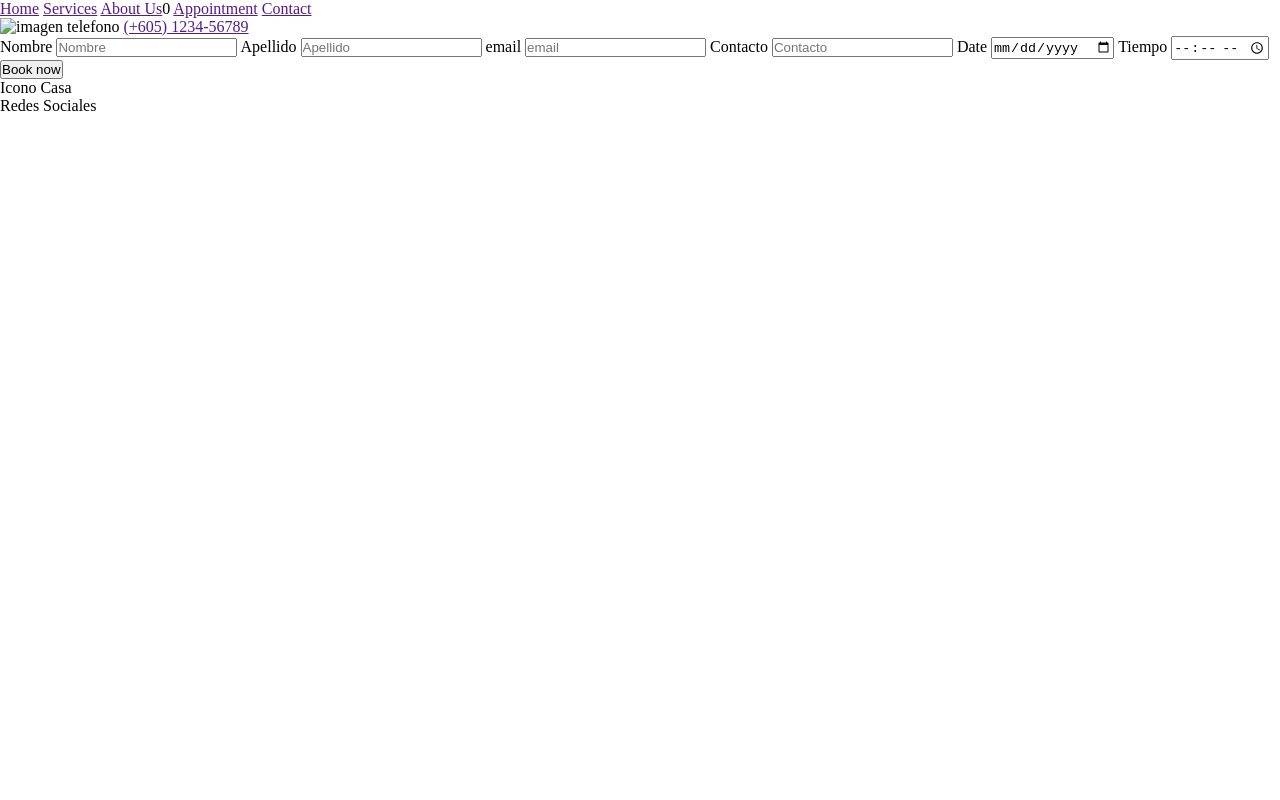
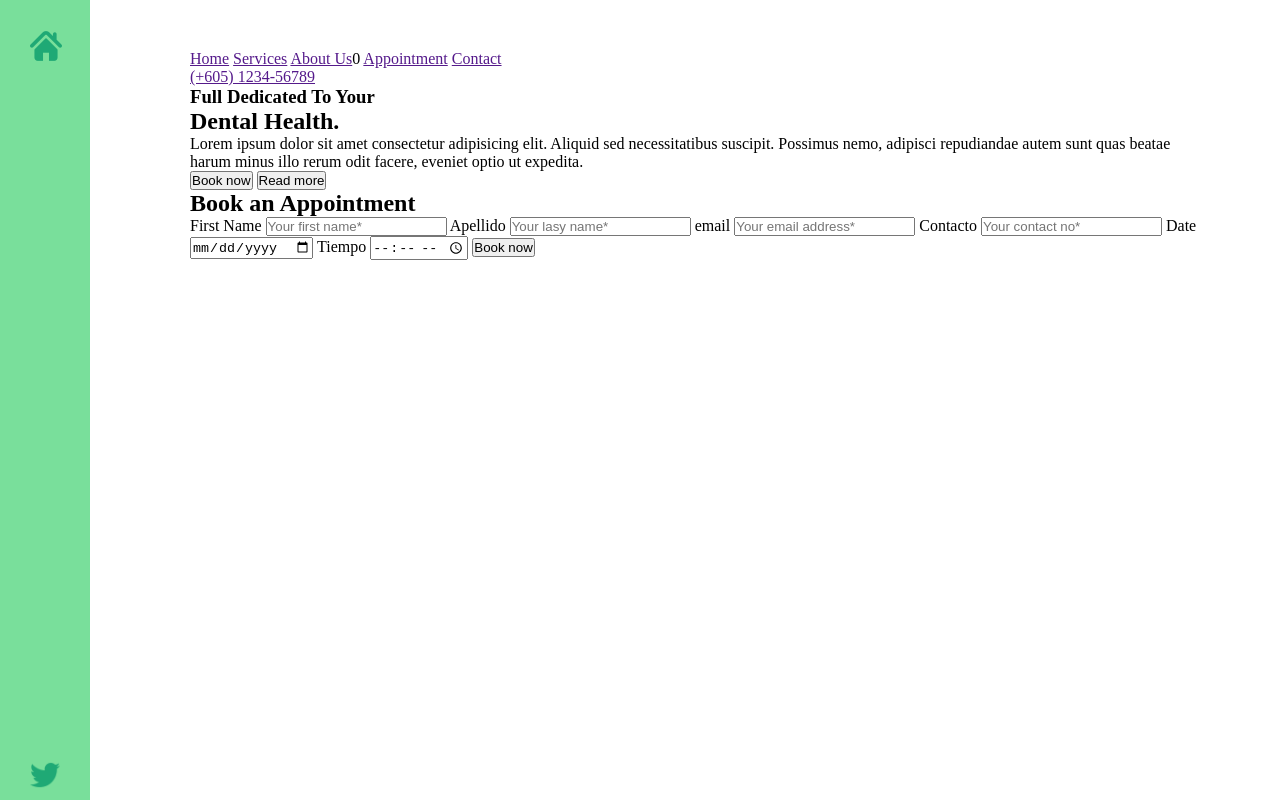
Before and after one commit to Jensen1109/landing-page-2, a plain HTML site: page index.html in a window 1280 px wide. Drawn offline with Linux system fonts and the light colour scheme.

Commit message:
se hizo la estructura y se añadieron algunos estilos en css

```diff
--- a/index.html
+++ b/index.html
@@ -7,6 +7,20 @@
     <link rel="stylesheet" href="styles.css">
 </head>
 <body>
+
+    <section class="sidebar">
+
+        <div class="home-icon">
+            <img src="img/home-icon-silhouette.png" alt="Home">
+        </div>
+        <div class="social-icons">
+            <img src="img/twitter.png" alt="Twitter">
+            <img src="img/facebook-app-symbol.png" alt="Facebook">
+            <img src="img/instagram.png" alt="Instagram">
+            <img src="img/youtube.png" alt="Youtube">
+        </div>
+    </section>
+    <section class="content">
     <header>
         <nav class="navbar">
             <a href="">Home</a>
@@ -15,7 +29,7 @@
             <a href="">Appointment</a>
             <a href="">Contact</a>
             <div class="numero-wsp">
-                <img src="" alt="imagen telefono">
+                <!-- <img src="" alt="imagen telefono"> -->
                 <a href="">(+605) 1234-56789</a>
             </div>
         </nav>
@@ -23,33 +37,46 @@
 
     <main>
         <section>
-            <div>
+            <div class="landing-section">
+                <div class="columna-izquierda">
+                    <div class="text">
+                        <h1>Full Dedicated To Your</h1>
+                        <h2 class="dental">Dental Health.</h2>
+                        <p>Lorem ipsum dolor sit amet consectetur adipisicing elit. Aliquid sed necessitatibus suscipit. Possimus nemo, adipisci repudiandae autem sunt quas beatae harum minus illo rerum odit facere, eveniet optio ut expedita.</p>
+                        </div>
+                        <div class="buttons">
+                            <button class="book-now">Book now</button>
+                            <button class="read-more">Read more</button>
+                        </div>
 
+                </div>
             </div>
-            <div>
+            <div class="columa-izquierda">
+                <h2>Book an Appointment</h2>
                 <form action="">
-                    <label for="">Nombre</label>
-                    <input type="text" placeholder="Nombre">
-                    <label for="">Apellido</label>
-                    <input type="text" placeholder="Apellido">
-                    <label for="">email</label>
-                    <input type="email" placeholder="email">
-                    <label for="">Contacto</label>
-                    <input type="number" placeholder="Contacto">
-                    <label for="">Date</label>
-                    <input type="date" placeholder="Date">
-                    <label for="">Tiempo</label>
-                    <input type="time" placeholder="Tiempo">
-                    <button class="Boton">Book now</button>
+                    <label for="text">First Name</label>
+                    <input type="text" id="first-name" placeholder="Your first name*" required>
+
+                    <label for="text">Apellido</label>
+                    <input type="text" placeholder="Your lasy name*" required>
+
+                    <label for="email">email</label>
+                    <input type="email" placeholder="Your email address*" required>
+
+                    <label for="number">Contacto</label>
+                    <input type="number" placeholder="Your contact no*" required>
+
+                    <label for="date">Date</label>
+                    <input type="date" placeholder="Appointment date*" required>
+
+                    <label for="time">Tiempo</label>
+                    <input type="time" placeholder="Appointment time*" required>
+
+                    <button class="book-now">Book now</button>
                 </form>
             </div>
         </section>
     </main>
-    <footer>
-        <section class="barralateral">
-            <div>Icono Casa</div>
-            <div>Redes Sociales</div>
-        </section>
-    </footer>
+</section>
 </body>
 </html>
--- a/styles.css
+++ b/styles.css
@@ -3,3 +3,45 @@
     padding: 0;
     box-sizing: border-box;
 }
+
+.sidebar img {
+    display: block;
+}
+
+.sidebar{
+    display: inline-block;
+    position: fixed;
+    top: 0;
+    bottom: 0;
+    left: 0;
+    background-color: rgb(121, 223, 155);
+    padding: 30px;
+    justify-content: space-between;
+    align-items: center;
+    flex-direction: column;
+}
+.home-icon{
+    margin-bottom: 700px;
+    width: 30px;
+    height: 30px;
+}
+
+.social-icons img {
+    margin-top: 10px;
+    width: 30px;
+    height: 30px;
+}
+
+.content{
+    margin-left: 60px;
+    width: calc(100% - 60px);
+    background-color: #fff;
+    padding: 50px 70px 50px 130px;
+}
+/* .sidebar .social-icons{
+    display: inline-block;
+    position: fixed;
+    top: 0;
+    bottom: 0;
+    background-color: green;
+} */
```
